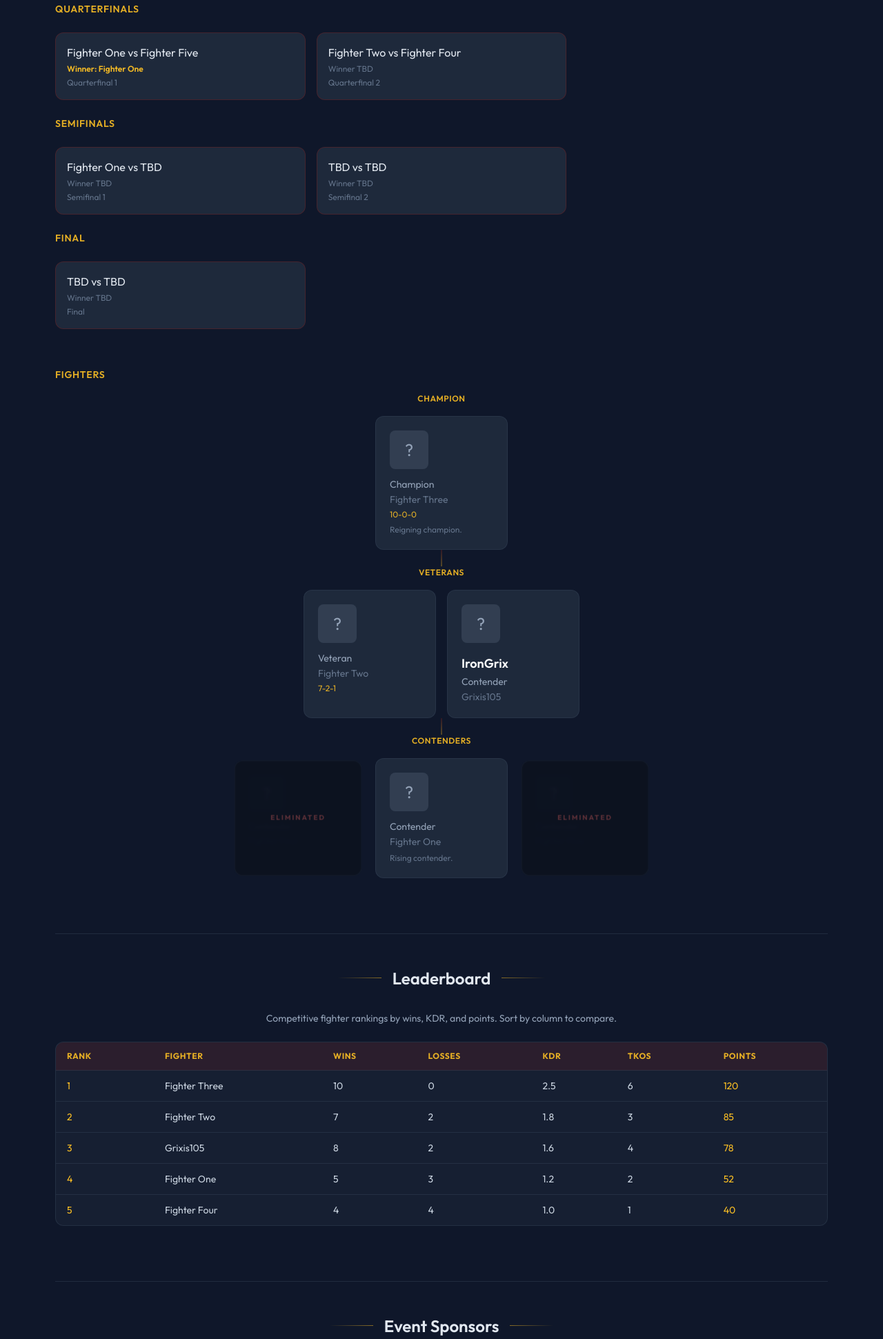
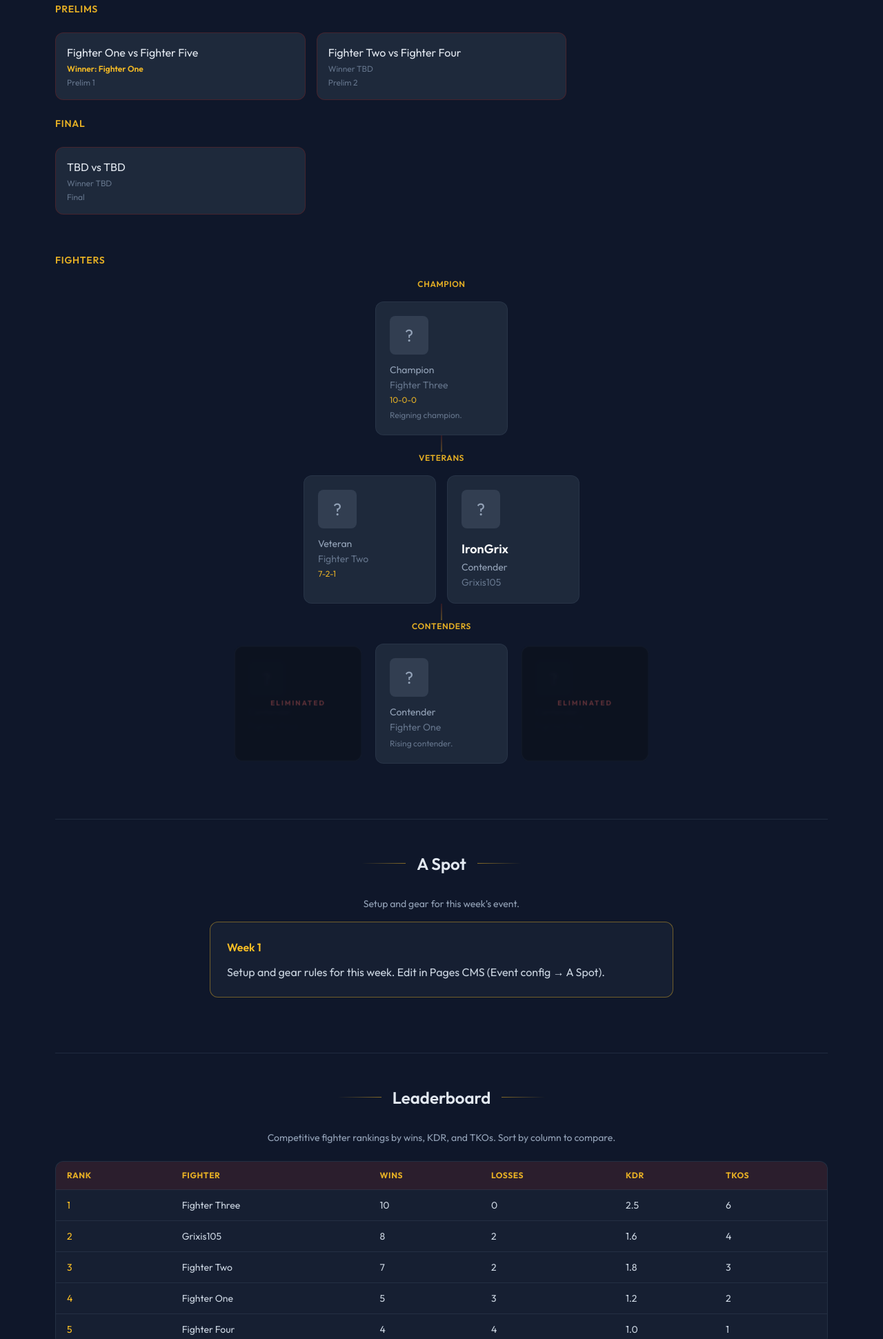
Before and after one commit to PersistenceOS/nhfc-pages-test, a plain HTML site: page index.html in a window 1280 px wide. Shown: the part 539-2480 px from the top of the page at 69% size. Drawn offline with nearby package versions, Linux system fonts and the light colour scheme.

Commit message:
Deploy: no points, Prelims+Final, A Spot, match page animations; CMS config updated
Made-with: Cursor

```diff
--- a/config.json
+++ b/config.json
@@ -5,6 +5,10 @@
     "round_duration_min": 15,
     "championship_rounds": 5
   },
+  "a_spot": {
+    "week_label": "Week 1",
+    "setup_gear": "Setup and gear rules for this week. Edit in Pages CMS (Event config → A Spot)."
+  },
   "streams": {
     "kick": "vanc",
     "twitch": ["vanc", "NHFC_Live"],
--- a/index.html
+++ b/index.html
@@ -218,6 +218,7 @@
       <span class="hero-badge">Event & Roster</span>
       <nav class="mt-8 flex flex-wrap justify-center gap-3 sm:gap-4 text-sm">
         <a href="#event-lineup" class="text-slate-400 hover:text-accent transition-colors">Lineup & Roster</a>
+        <a href="#a-spot" class="text-slate-400 hover:text-accent transition-colors">A Spot</a>
         <a href="#leaderboard" class="text-slate-400 hover:text-accent transition-colors">Leaderboard</a>
         <a href="#sponsors" class="text-slate-400 hover:text-accent transition-colors">Sponsors</a>
         <a href="#upcoming" class="text-slate-400 hover:text-accent transition-colors">Upcoming Fights</a>
@@ -246,11 +247,19 @@
       </div>
     </section>
 
+    <section id="a-spot" class="mt-20 pt-12 border-t border-slate-700/50">
+      <div class="section-head">
+        <h2 class="text-xl sm:text-2xl font-semibold text-slate-200">A Spot</h2>
+      </div>
+      <p class="text-slate-400 text-sm mb-4 max-w-2xl mx-auto text-center">Setup and gear for this week’s event.</p>
+      <div id="a-spot-content" class="rounded-xl border border-accent/40 bg-surfaceLight/50 p-6 text-slate-300 max-w-2xl mx-auto"></div>
+    </section>
+
     <section id="leaderboard" class="mt-20 pt-12 border-t border-slate-700/50">
       <div class="section-head">
         <h2 class="text-xl sm:text-2xl font-semibold text-slate-200">Leaderboard</h2>
       </div>
-      <p class="text-slate-400 text-sm mb-6 max-w-2xl mx-auto text-center">Competitive fighter rankings by wins, KDR, and points. Sort by column to compare.</p>
+      <p class="text-slate-400 text-sm mb-6 max-w-2xl mx-auto text-center">Competitive fighter rankings by wins, KDR, and TKOs. Sort by column to compare.</p>
       <div class="overflow-x-auto rounded-xl border border-slate-700/50 bg-surfaceLight/50">
         <table class="w-full text-left text-sm" id="leaderboard-table">
           <thead class="bg-blood/20 text-accent/90 uppercase tracking-wider text-xs">
@@ -261,7 +270,6 @@
               <th class="px-4 py-3 cursor-pointer hover:bg-blood/30" data-sort="losses">Losses</th>
               <th class="px-4 py-3 cursor-pointer hover:bg-blood/30" data-sort="kdr">KDR</th>
               <th class="px-4 py-3 cursor-pointer hover:bg-blood/30" data-sort="tkos">TKOs</th>
-              <th class="px-4 py-3 cursor-pointer hover:bg-blood/30" data-sort="points">Points</th>
             </tr>
           </thead>
           <tbody id="leaderboard-body" class="text-slate-300"></tbody>
@@ -390,7 +398,7 @@
         });
         var order = Object.keys(byRound).map(Number).sort(function (a, b) { return a - b; });
         lineupEl.innerHTML = '';
-        var ROUND_LABELS = { 1: 'Quarterfinals', 2: 'Semifinals', 3: 'Final' };
+        var ROUND_LABELS = { 1: 'Prelims', 2: 'Final' };
         order.forEach(function (roundOrder) {
           var roundMatches = byRound[roundOrder];
           var roundLabel = ROUND_LABELS[roundOrder] || ('Round ' + roundOrder);
@@ -422,11 +430,9 @@
       }
 
       var defaultMatches = [
-        { id: 'q1', round: 'Quarterfinal 1', round_order: 1, fighter1: 'Fighter One', fighter2: 'Fighter Five', winner: 'Fighter One' },
-        { id: 'q2', round: 'Quarterfinal 2', round_order: 1, fighter1: 'Fighter Two', fighter2: 'Fighter Four', winner: '' },
-        { id: 's1', round: 'Semifinal 1', round_order: 2, fighter1: 'Fighter One', fighter2: 'TBD', winner: '' },
-        { id: 's2', round: 'Semifinal 2', round_order: 2, fighter1: 'TBD', fighter2: 'TBD', winner: '' },
-        { id: 'final', round: 'Final', round_order: 3, fighter1: 'TBD', fighter2: 'TBD', winner: '' }
+        { id: 'p1', round: 'Prelim 1', round_order: 1, fighter1: 'Fighter One', fighter2: 'Fighter Five', winner: 'Fighter One' },
+        { id: 'p2', round: 'Prelim 2', round_order: 1, fighter1: 'Fighter Two', fighter2: 'Fighter Four', winner: '' },
+        { id: 'final', round: 'Final', round_order: 2, fighter1: 'TBD', fighter2: 'TBD', winner: '' }
       ];
       Promise.all([
         fetch('matches.json').then(function (r) { return r.ok ? r.json() : null; }).then(function (data) { return data && data.matches && data.matches.length ? data.matches : defaultMatches; }).catch(function () { return defaultMatches; }),
@@ -555,7 +561,7 @@
       function renderLeaderboard(entries) {
         var tbody = document.getElementById('leaderboard-body');
         if (!tbody || !entries || !entries.length) return;
-        var sorted = entries.slice().sort(function (a, b) { return (b.points || 0) - (a.points || 0); });
+        var sorted = entries.slice().sort(function (a, b) { return (b.wins || 0) - (a.wins || 0); });
         tbody.innerHTML = sorted.map(function (e, i) {
           return '<tr class="border-t border-slate-700/50 hover:bg-slate-700/20">' +
             '<td class="px-4 py-3 text-accent font-medium">' + (i + 1) + '</td>' +
@@ -563,13 +569,12 @@
             '<td class="px-4 py-3">' + escapeHtml(String(e.wins != null ? e.wins : '')) + '</td>' +
             '<td class="px-4 py-3">' + escapeHtml(String(e.losses != null ? e.losses : '')) + '</td>' +
             '<td class="px-4 py-3">' + escapeHtml(String(e.kdr != null ? e.kdr : '')) + '</td>' +
-            '<td class="px-4 py-3">' + escapeHtml(String(e.tkos != null ? e.tkos : '')) + '</td>' +
-            '<td class="px-4 py-3 text-accent font-medium">' + escapeHtml(String(e.points != null ? e.points : '')) + '</td></tr>';
+            '<td class="px-4 py-3">' + escapeHtml(String(e.tkos != null ? e.tkos : '')) + '</td></tr>';
         }).join('');
       }
       function sortLeaderboard(key) {
         var sorted = leaderboardData.slice();
-        if (key === 'rank' || key === 'points') sorted.sort(function (a, b) { return (b.points || 0) - (a.points || 0); });
+        if (key === 'rank' || key === 'wins') sorted.sort(function (a, b) { return (b.wins || 0) - (a.wins || 0); });
         else if (key === 'name') sorted.sort(function (a, b) { return (a.name || '').localeCompare(b.name || ''); });
         else if (key === 'wins') sorted.sort(function (a, b) { return (b.wins || 0) - (a.wins || 0); });
         else if (key === 'losses') sorted.sort(function (a, b) { return (b.losses || 0) - (a.losses || 0); });
@@ -641,6 +646,16 @@
       }).catch(function () {});
 
       // Streams
+      // A Spot (setup/gear for the week)
+      fetch('config.json').then(function (r) { return r.ok ? r.json() : null; }).then(function (data) {
+        var el = document.getElementById('a-spot-content');
+        if (el && data && data.a_spot) {
+          var w = (data.a_spot.week_label || '').trim();
+          var s = (data.a_spot.setup_gear || '').trim();
+          el.innerHTML = (w ? '<p class="text-accent font-semibold mb-3">' + escapeHtml(w) + '</p>' : '') + (s ? '<p class="text-slate-300 whitespace-pre-wrap">' + escapeHtml(s) + '</p>' : '<p class="text-slate-500">No setup/gear set for this week. Edit in Pages CMS → Event config → A Spot.</p>');
+        }
+      }).catch(function () {});
+
       fetch('config.json').then(function (r) { return r.ok ? r.json() : null; }).then(function (data) {
         var el = document.getElementById('streams-list');
         if (!el) return;
--- a/leaderboard.json
+++ b/leaderboard.json
@@ -1,9 +1,9 @@
 {
   "entries": [
-    { "name": "Fighter Three", "wins": 10, "losses": 0, "kdr": "2.5", "tkos": 6, "points": 120 },
-    { "name": "Fighter Two", "wins": 7, "losses": 2, "kdr": "1.8", "tkos": 3, "points": 85 },
-    { "name": "Grixis105", "wins": 8, "losses": 2, "kdr": "1.6", "tkos": 4, "points": 78 },
-    { "name": "Fighter One", "wins": 5, "losses": 3, "kdr": "1.2", "tkos": 2, "points": 52 },
-    { "name": "Fighter Four", "wins": 4, "losses": 4, "kdr": "1.0", "tkos": 1, "points": 40 }
+    { "name": "Fighter Three", "wins": 10, "losses": 0, "kdr": "2.5", "tkos": 6 },
+    { "name": "Fighter Two", "wins": 7, "losses": 2, "kdr": "1.8", "tkos": 3 },
+    { "name": "Grixis105", "wins": 8, "losses": 2, "kdr": "1.6", "tkos": 4 },
+    { "name": "Fighter One", "wins": 5, "losses": 3, "kdr": "1.2", "tkos": 2 },
+    { "name": "Fighter Four", "wins": 4, "losses": 4, "kdr": "1.0", "tkos": 1 }
   ]
 }
--- a/matches.json
+++ b/matches.json
@@ -1,41 +1,25 @@
 {
   "matches": [
     {
-      "id": "q1",
-      "round": "Quarterfinal 1",
+      "id": "p1",
+      "round": "Prelim 1",
       "round_order": 1,
       "fighter1": "Fighter One",
       "fighter2": "Fighter Five",
       "winner": "Fighter One"
     },
     {
-      "id": "q2",
-      "round": "Quarterfinal 2",
+      "id": "p2",
+      "round": "Prelim 2",
       "round_order": 1,
       "fighter1": "Fighter Two",
       "fighter2": "Fighter Four",
       "winner": ""
     },
     {
-      "id": "s1",
-      "round": "Semifinal 1",
-      "round_order": 2,
-      "fighter1": "Fighter One",
-      "fighter2": "TBD",
-      "winner": ""
-    },
-    {
-      "id": "s2",
-      "round": "Semifinal 2",
-      "round_order": 2,
-      "fighter1": "TBD",
-      "fighter2": "TBD",
-      "winner": ""
-    },
-    {
       "id": "final",
       "round": "Final",
-      "round_order": 3,
+      "round_order": 2,
       "fighter1": "TBD",
       "fighter2": "TBD",
       "winner": ""
```
Also changed, not shown: match.html (+62 -7 lines), 2 other files.
